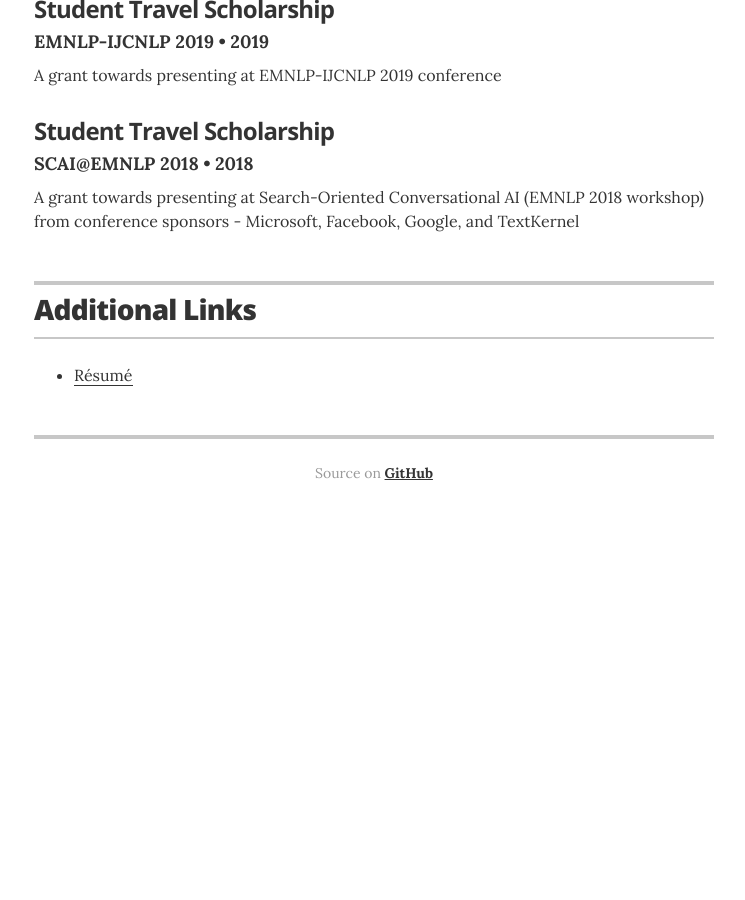
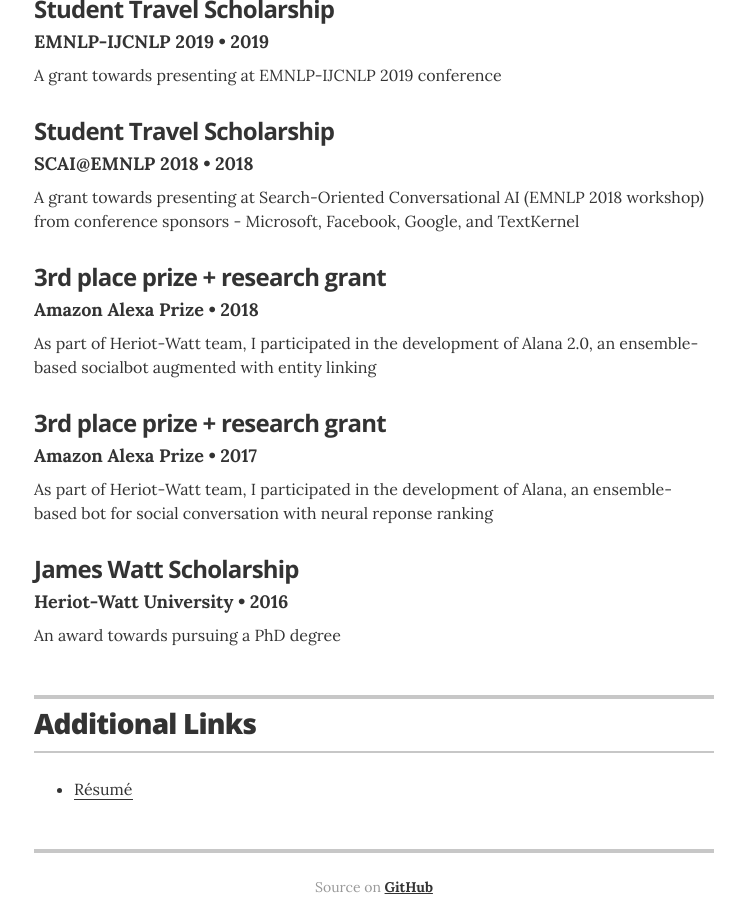
Before and after one commit to ishalyminov/ishalyminov-old.github.io, a Jekyll site: the page built from index.html, in a window 1280 px wide and 900 px high, scrolled down 1382 px. Shown: the whole window, without its empty margins (266-1011 px from the left). Built offline with Jekyll 4.4.1, drawn with Linux system fonts in a browser that asks for light colours; before the commit the page ends 1914 px from its top, so only the background shows below that.

Commit message:
Update recognitions.yml

```diff
--- a/_data/recognitions.yml
+++ b/_data/recognitions.yml
@@ -13,3 +13,18 @@
   organization: SCAI@EMNLP 2018
   year: 2018
   summary: A grant towards presenting at Search-Oriented Conversational AI (EMNLP 2018 workshop) from conference sponsors - Microsoft, Facebook, Google, and TextKernel
+
+- award: 3rd place prize + research grant
+  organization: Amazon Alexa Prize
+  year: 2018
+  summary: As part of Heriot-Watt team, I participated in the development of Alana 2.0, an ensemble-based socialbot augmented with entity linking
+
+- award: 3rd place prize + research grant
+  organization: Amazon Alexa Prize
+  year: 2017
+  summary: As part of Heriot-Watt team, I participated in the development of Alana, an ensemble-based bot for social conversation with neural reponse ranking
+
+- award: James Watt Scholarship
+  organization: Heriot-Watt University
+  year: 2016
+  summary: An award towards pursuing a PhD degree
```
